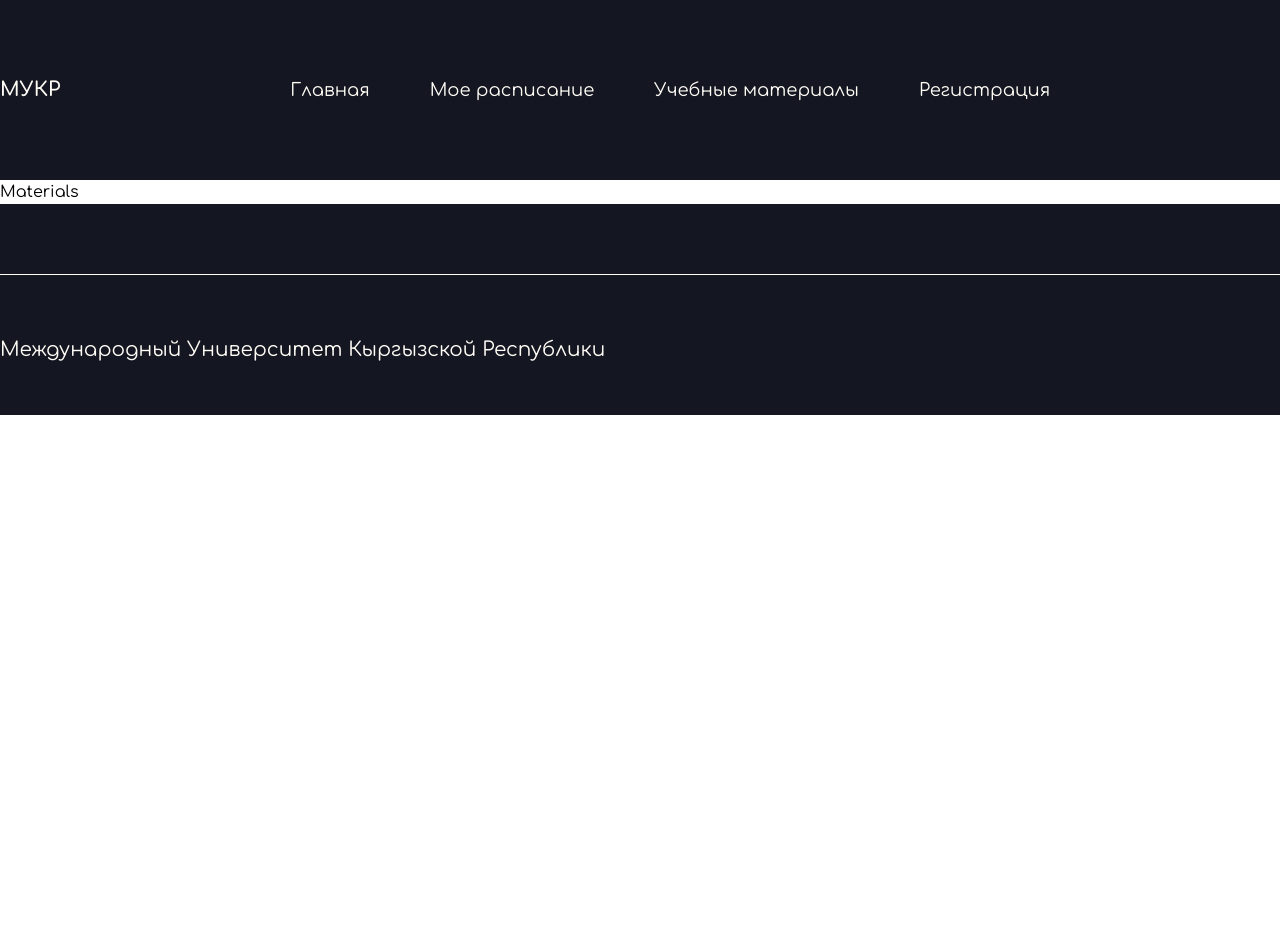
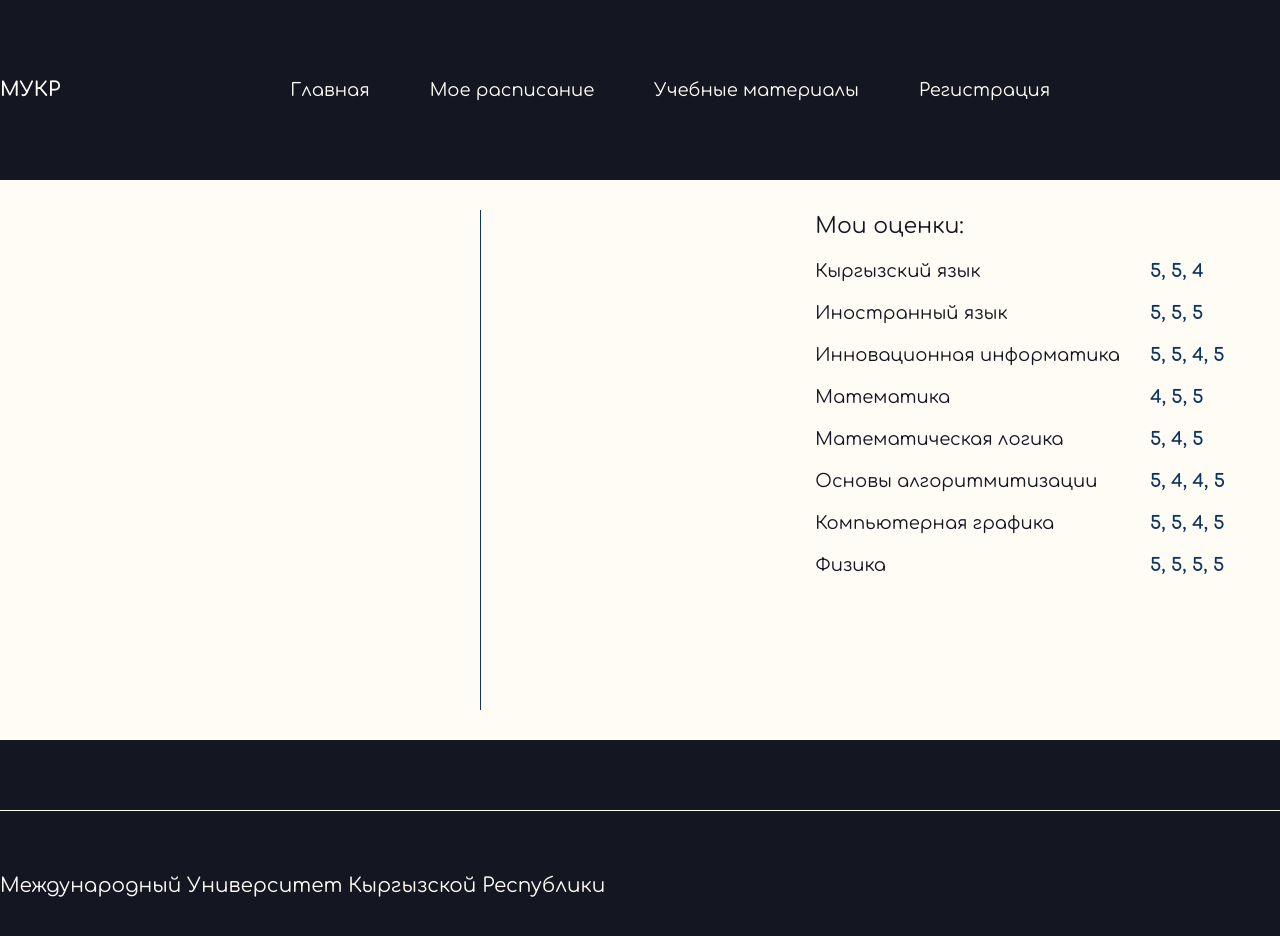
Before and after one commit to djamilya-a/smart-uni-dashboard, a React (Vite) app: page /materials in a window 1280 px wide. Shown: the top 936 px of the page. Before the commit the page ends 800 px from the top, so only its background shows below. Built offline with nearby package versions, Linux system fonts and the light colour scheme; a web font is replaced by a local one.

Commit message:
jhantai zaebal

```diff
--- a/src/components/Main.jsx
+++ b/src/components/Main.jsx
@@ -47,7 +47,7 @@ const Main = () => {
                 <p className='text-[#0c3561] font-bold underline mb-[5px]'>31.10.25</p>
               </li>
               <li>
-                <h5>Презентация лучших проектов::</h5>
+                <h5>Презентация лучших проектов:</h5>
                 <p className='text-[#0c3561] font-bold underline'>22.10.25</p>
               </li>
             </ul>
--- a/src/components/Materials.jsx
+++ b/src/components/Materials.jsx
@@ -2,7 +2,37 @@ import React from 'react'
 
 const Materials = () => {
   return (
-    <div>Materials</div>
+    <section className='w-[full] bg-[#fffcf6] py-[30px]'>
+      <div className="w-[1400px] mx-auto flex justify-around items-start">
+        <div className="flex flex-col"></div>
+        <div className="w-[1px] h-[500px] bg-[#0c3561]"></div>
+        <div className="px-[15px]">
+          <h3 className='text-[22px] text-[#141621] pb-[15px]'>Мои оценки:</h3>
+          <div className="flex gap-[30px]">
+            <ul className='text-[18px] text-[#141621] flex flex-col justify-start items-start gap-[15px]'>
+              <li>Кыргызский язык</li>
+              <li>Иностранный язык</li>
+              <li>Инновационная информатика</li>
+              <li>Математика</li>
+              <li>Математическая логика</li>
+              <li>Основы алгоритмитизации</li>
+              <li>Компьютерная графика</li>
+              <li>Физика</li>
+            </ul>
+            <ul className='text-[18px] flex flex-col justify-start items-start gap-[15px] font-bold'>
+              <li className='text-[#0c3561]'>5, 5, 4</li>
+              <li className='text-[#0c3561]'>5, 5, 5</li>
+              <li className='text-[#0c3561]'>5, 5, 4, 5</li>
+              <li className='text-[#0c3561]'>4, 5, 5</li>
+              <li className='text-[#0c3561]'>5, 4, 5</li>
+              <li className='text-[#0c3561]'>5, 4, 4, 5</li>
+              <li className='text-[#0c3561]'>5, 5, 4, 5</li>
+              <li className='text-[#0c3561]'>5, 5, 5, 5</li>
+            </ul>
+          </div>
+        </div>
+      </div>
+    </section>
   )
 }
 
--- a/src/components/Schedule.jsx
+++ b/src/components/Schedule.jsx
@@ -21,7 +21,7 @@ const Schedule = () => {
             <div className="w-[200px] flex flex-col items-start justify-start text-[16px] text-[#141621] border border-[1px] border-[#0c3561] p-[5px]"> <p className='font-bold text-[20px] text-[#0c3561]'>Вторник</p>
               <div className="h-[100px]"><p>Иностранный язык</p></div>
               <div className="h-[100px]"><p>Математика</p></div>
-              <div className="h-[100px]"><p>Математическая</p></div>
+              <div className="h-[100px]"><p>Математическая логика</p></div>
               <div className="h-[100px]"><p></p></div></div>
             <div className="w-[200px] flex flex-col items-start justify-start text-[16px] text-[#141621] border border-[1px] border-[#0c3561] p-[5px]"> <p className='font-bold text-[20px] text-[#0c3561]'>Среда</p>
               <div className="h-[100px]"><p>Инновационная информатика</p></div>
```
